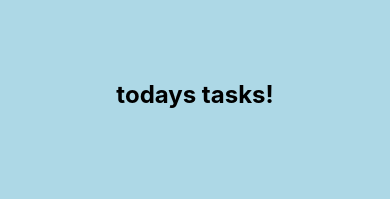
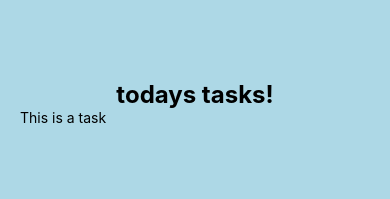
Before and after one commit to heyputnam/react-native-todo, a React Native app: screen / in a window 390 px wide. Shown: the top 199 px of the page. Built offline with nearby package versions, Linux system fonts and the light colour scheme.

Commit message:
first component

```diff
--- a/App.js
+++ b/App.js
@@ -1,6 +1,8 @@
 import { StatusBar } from 'expo-status-bar';
 import React from 'react';
 import { StyleSheet, Text, View } from 'react-native';
+
+import Task from './components/Task'
 
 export default function App() {
   return (
@@ -12,6 +14,7 @@
       </Text>
     <View style={style.items}>
     {/* my tasks are going to ge here  */}
+    <Task />
     </View>
     </View>
     </View>
--- /dev/null
+++ b/components/Task.js
@@ -0,0 +1,17 @@
+import React from 'react';
+import {View, Text, StyleSheet} from 'react-native';
+
+
+const Task = () => {
+    return(
+        <View>
+            <Text>This is a task</Text>
+        </View>
+    )
+}
+
+const style = StyleSheet.create({
+
+})
+
+export default Task;
```
